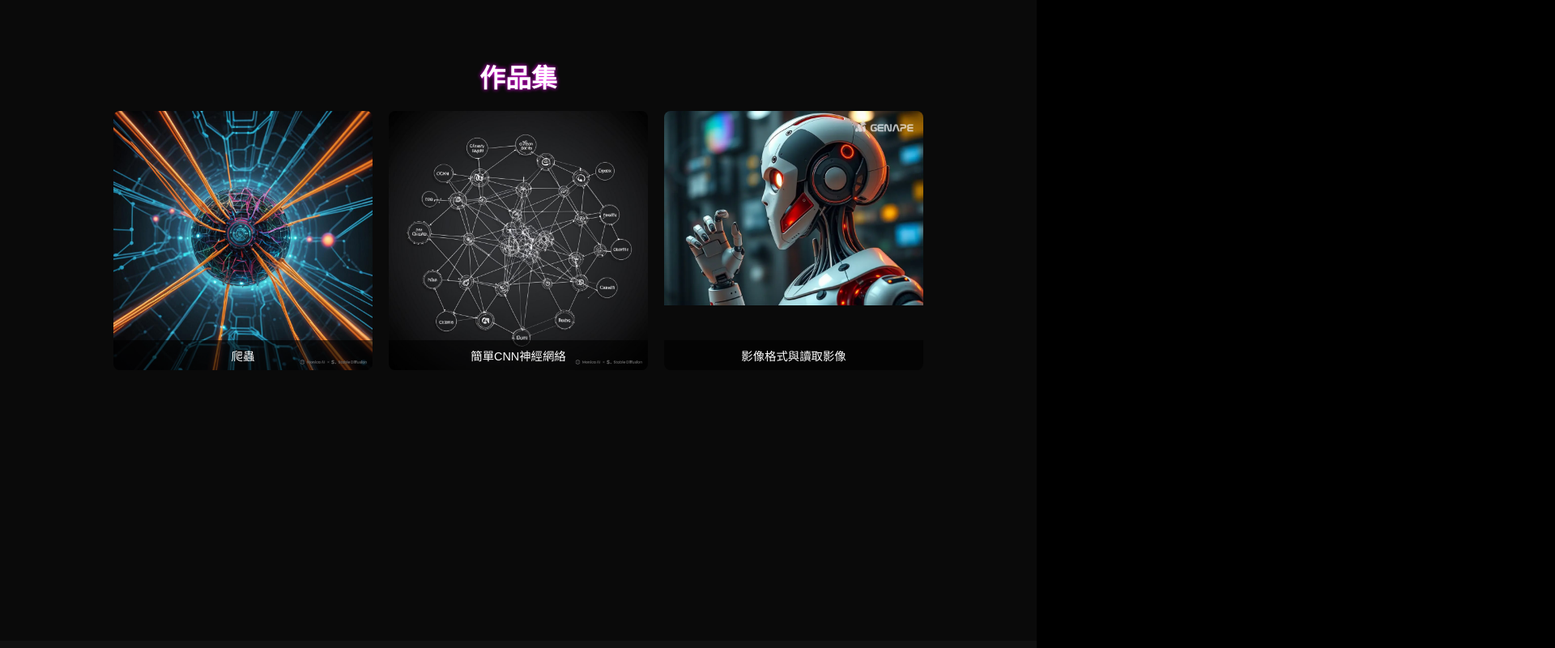
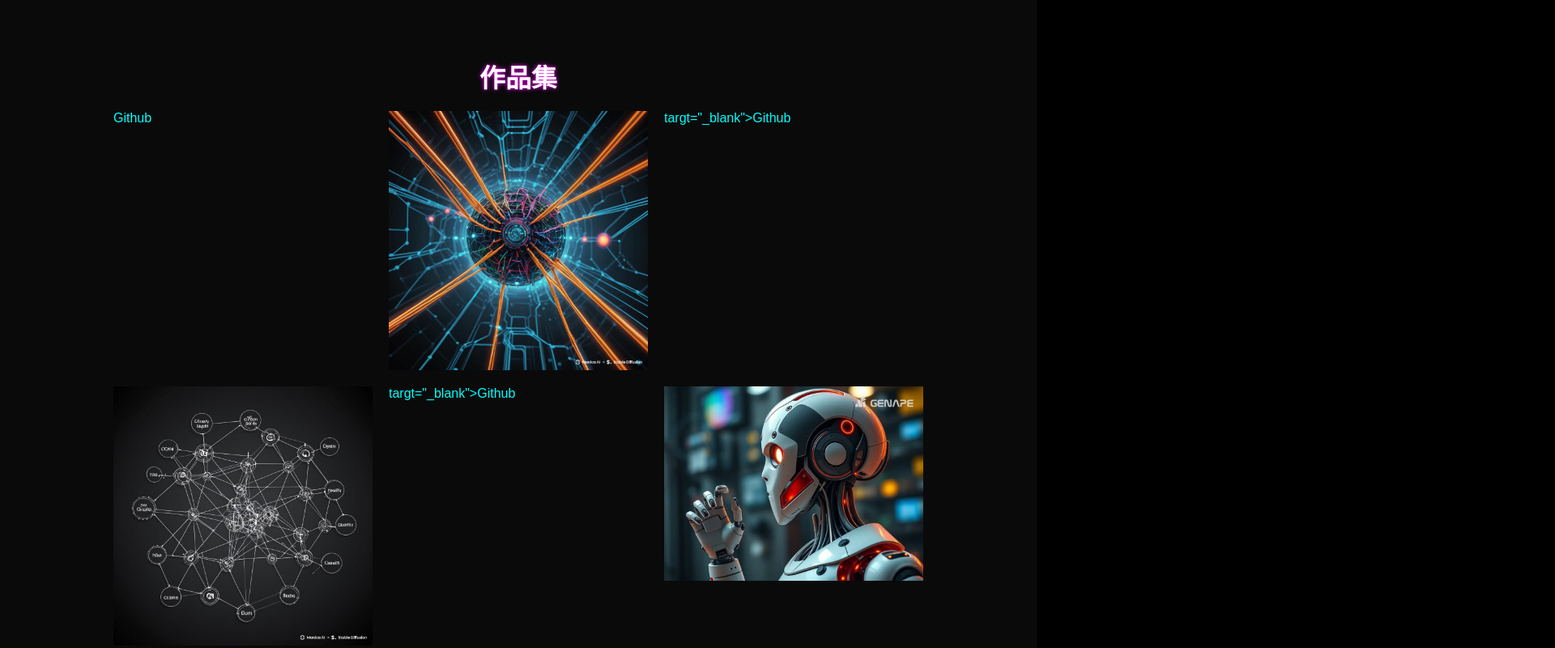
Before and after one commit to Lynn-Ding/Lynn-Ding.github.io, a plain HTML site: page index.html in a window 1280 px wide. Shown: the part 1860-2660 px from the top of the page at 81% size, 1920 px wide, since content can reach past the window. Drawn offline with Linux system fonts and the light colour scheme.

Commit message:
Update index.html

```diff
--- a/index.html
+++ b/index.html
@@ -205,19 +205,19 @@
   <section id="portfolio">
     <h2>作品集</h2>
     <div class="portfolio-grid">
-      <a href=" F0753_ch10_samples.ipynb">
+      <a href=" F0753_ch10_samples.ipynb" targt="_blank">Github</a>
         <figure>
           <img src="爬蟲.png" alt="作品1示意圖" />
           <figcaption>爬蟲</figcaption>
         </figure>
       </a>
-      <a href="ComVis_ch03_MNIST.ipynb">
+      <a href="ComVis_ch03_MNIST.ipynb">targt="_blank">Github</a>
         <figure>
           <img src="CNN.png" alt="作品2示意圖" />
           <figcaption>簡單CNN神經網絡</figcaption>
         </figure>
       </a>
-      <a href="ComVis_ch01_photoformat.ipynb">
+      <a href="ComVis_ch01_photoformat.ipynb">targt="_blank">Github</a>
         <figure>
           <img src="ai辨識.jpg"alt="作品3示意圖"  />
           <figcaption>影像格式與讀取影像</figcaption>
```
